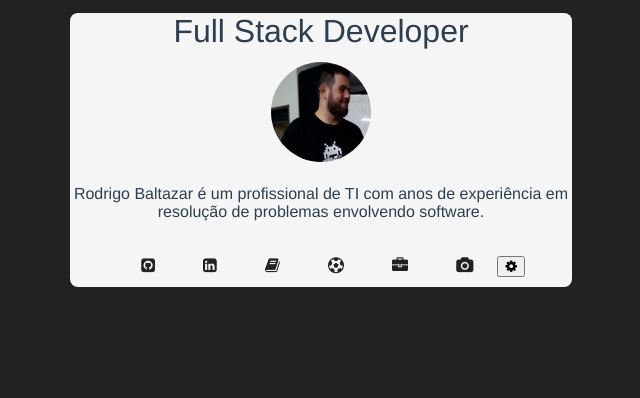
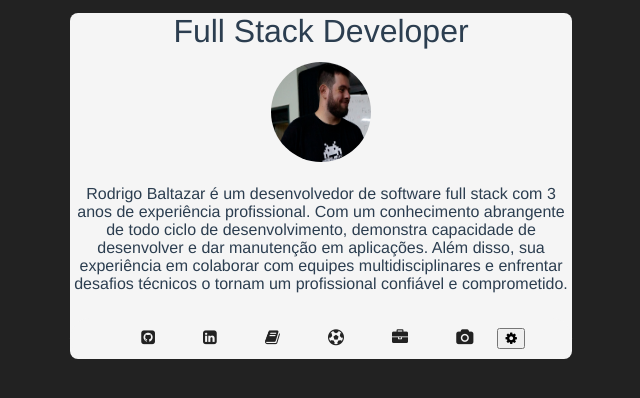
Before and after one commit to RodrigoBaltazar/site-pessoal, a Vue app in the folder app/: page / in a window 1280 px wide. Shown: the top 398 px of the page, without its empty margins (319-959 px from the left). Built offline with nearby package versions, Linux system fonts and the light colour scheme.

Commit message:
altera texto

```diff
--- a/app/src/components/BaltazarBackworld.vue
+++ b/app/src/components/BaltazarBackworld.vue
@@ -6,8 +6,11 @@
         <img src="../assets/foto.png" alt="Avatar" class="avatar">
       </div>
       <p id="bio">
-        Rodrigo Baltazar é um profissional de TI com anos de experiência em resolução
-        de problemas envolvendo software.
+      Rodrigo Baltazar é um desenvolvedor de software full stack com 3 anos de experiência profissional.
+
+Com um conhecimento abrangente de todo ciclo de desenvolvimento, demonstra capacidade de desenvolver e dar manutenção em aplicações.
+
+Além disso, sua experiência em colaborar com equipes multidisciplinares e enfrentar desafios técnicos o tornam um profissional confiável e comprometido.
       </p>
       <div class="buttons">
         <a href="https://github.com/RodrigoBaltazar">
```
